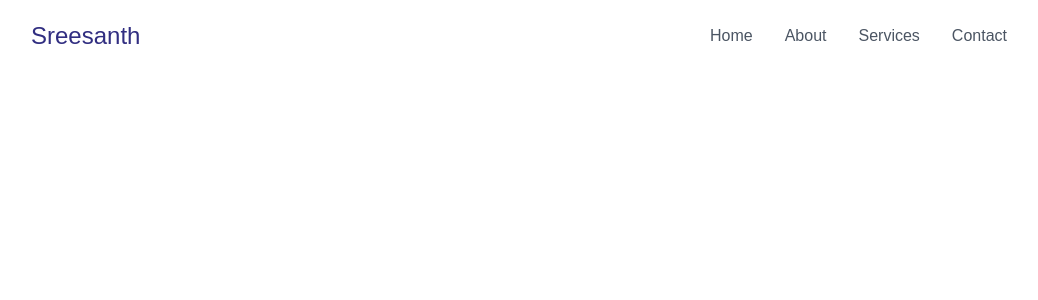
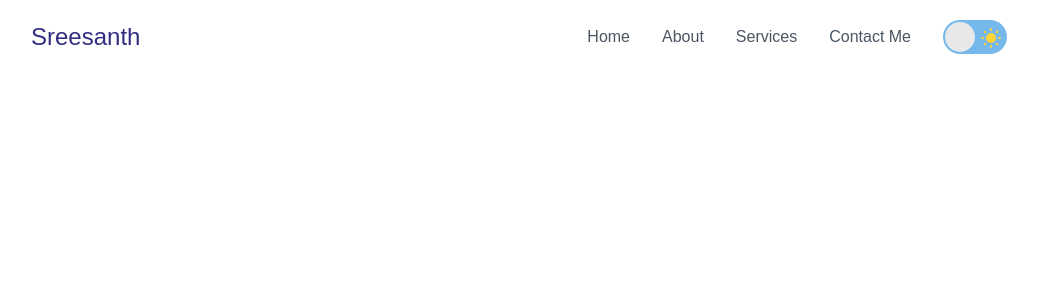
Before and after one commit to Sreesanth46/sreesanth.me, a Vue app: page / in a window 1280 px wide. Shown: the top 300 px of the page, without its empty margins (121-1159 px from the left). Built offline with nearby package versions, Linux system fonts and the light colour scheme.

Commit message:
feat: toggle switch, spacing

```diff
--- a/src/components/Navbar.vue
+++ b/src/components/Navbar.vue
@@ -1,25 +1,30 @@
 <template>
-    <nav class="w-full fixed top-0 bg-white">
+    <nav class="w-full fixed top-0 bg-white z-10">
         <div class="container mx-auto py-5 flex items-center justify-between">
-            <div class="flex items-center gap-2">
+            <div class="hidden sm:flex items-center gap-2">
                 <!-- Logo -->
                 <span class="text-2xl font-medium text-indigo-900"
                     >Sreesanth</span
                 >
             </div>
 
-            <div class="hidden md:flex space-x-8 text-gray-600 font-medium">
+            <div
+                class="hidden md:flex space-x-8 text-gray-600 font-medium items-center justify-center"
+            >
                 <ul v-for="(item, index) in navMenu" :key="index">
                     <li class="hover:text-gray-400">
                         {{ item.name }}
                     </li>
                 </ul>
+                <Theme />
             </div>
         </div>
     </nav>
 </template>
 
 <script setup>
+import Theme from "./Theme.vue";
+
 const navMenu = [
     {
         name: "Home",
@@ -34,7 +39,7 @@ const navMenu = [
     },
 
     {
-        name: "Contact",
+        name: "Contact Me",
     },
 ];
 </script>
```
